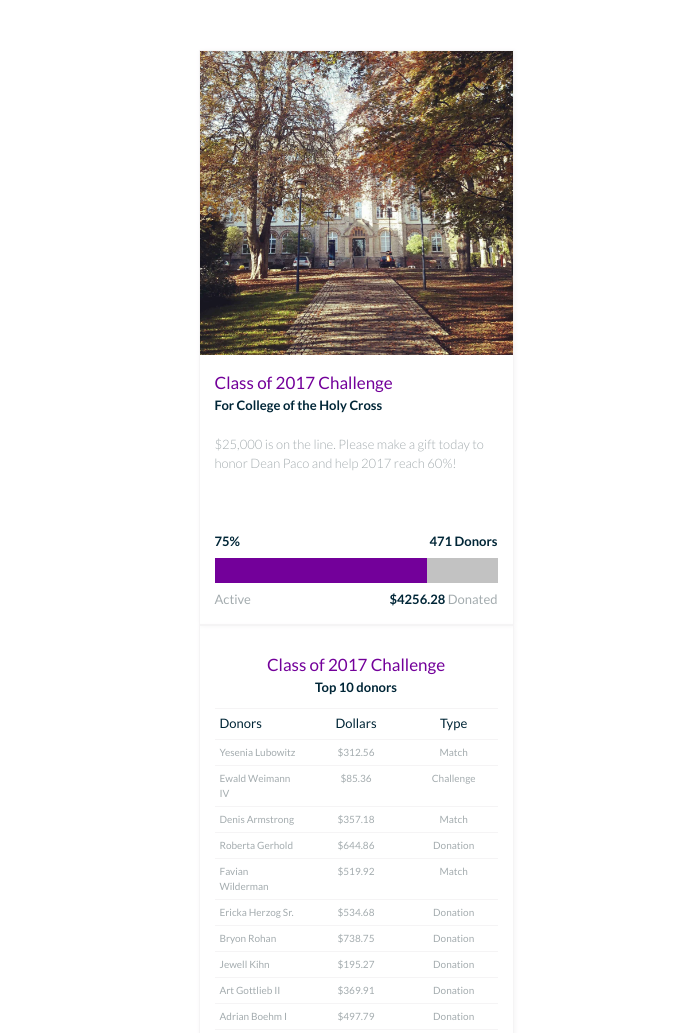
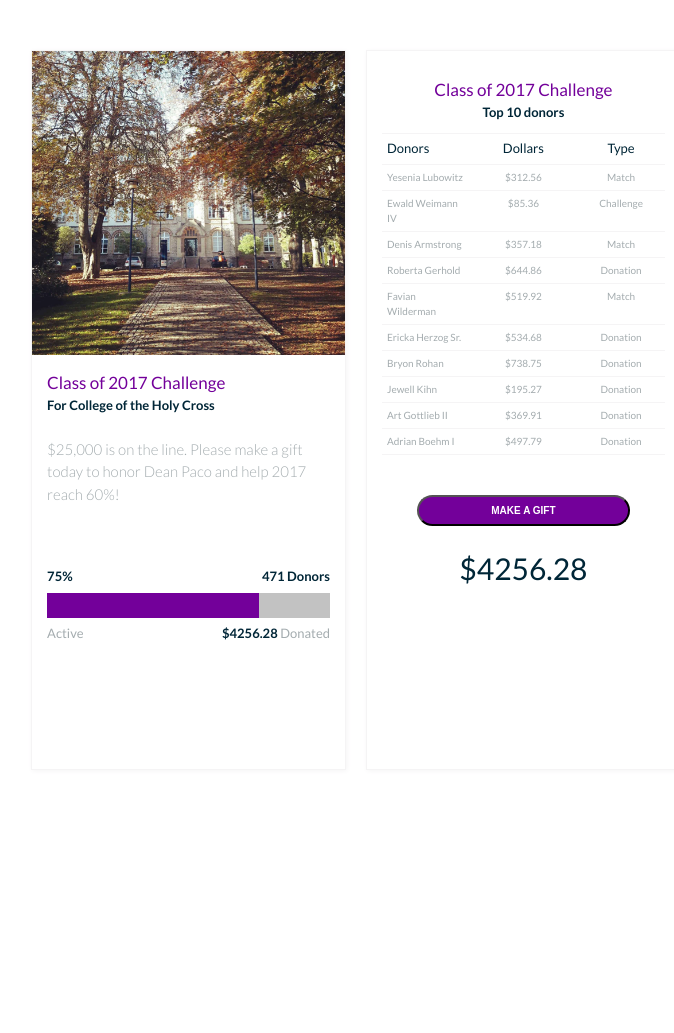
Before and after one commit to mml1/gc, a website: page index.html in a window 1280 px wide. Shown: the top 1033 px of the page, without its empty margins (284-958 px from the left). After the commit the page ends 800 px from the top, so only its background shows below. Drawn offline with Linux system fonts and the light colour scheme.

Commit message:
Modified height for card

```diff
--- a/index.html
+++ b/index.html
@@ -12,7 +12,7 @@
 
 
 <body>
-    <section class="section-donate">
+    <section class="section-donate row">
 
         <div class="card">
 
--- a/sass/base/_typography.scss
+++ b/sass/base/_typography.scss
@@ -1,7 +1,6 @@
 body {
     font-family: "Lato", sans-serif;
-    // font-size: 1.1em;
-
+    font-size: 1.0em;
     line-height: 1.5;
 
     color: $college-secondary;
@@ -12,7 +11,6 @@ body {
         font-size: 3.0rem;
         color: $college-tertiary;
         font-weight: 400;
-
     }
 
     .college-header_2 {
@@ -33,7 +31,7 @@ body {
     }
 
     .college-desc {
-        font-size: 1.3em;
+        font-size: 1.5em;
         margin: 1.5em 0;
         font-weight: 300;
     }
--- a/sass/components/_card.scss
+++ b/sass/components/_card.scss
@@ -1,10 +1,10 @@
 .card {
     margin: 0 auto;
     margin-top: 5em;
-    max-width: calc((100% - #{$gutter-horizontal}) / 4);
+    width: 57%;
 
     &-front {
-        min-height: 60vh;
+        height: 90vh;
         border: $color-grey-light 1px solid;
         box-shadow: 0.1em 0.1em 0.5em $color-grey-light;
 
@@ -19,7 +19,7 @@
     }
 
     &-back {
-        min-height: 60vh;
+        height: 90vh;
         padding: 1.5em;
         text-align: center;
         border: $color-grey-light 1px solid;
@@ -29,7 +29,7 @@
 
         }
         &-bottom {
-            padding-top: 5em;
+            padding-top: 2em;
             height:25vh;
         }
     }
```
Also changed, not shown: css/style.css.
